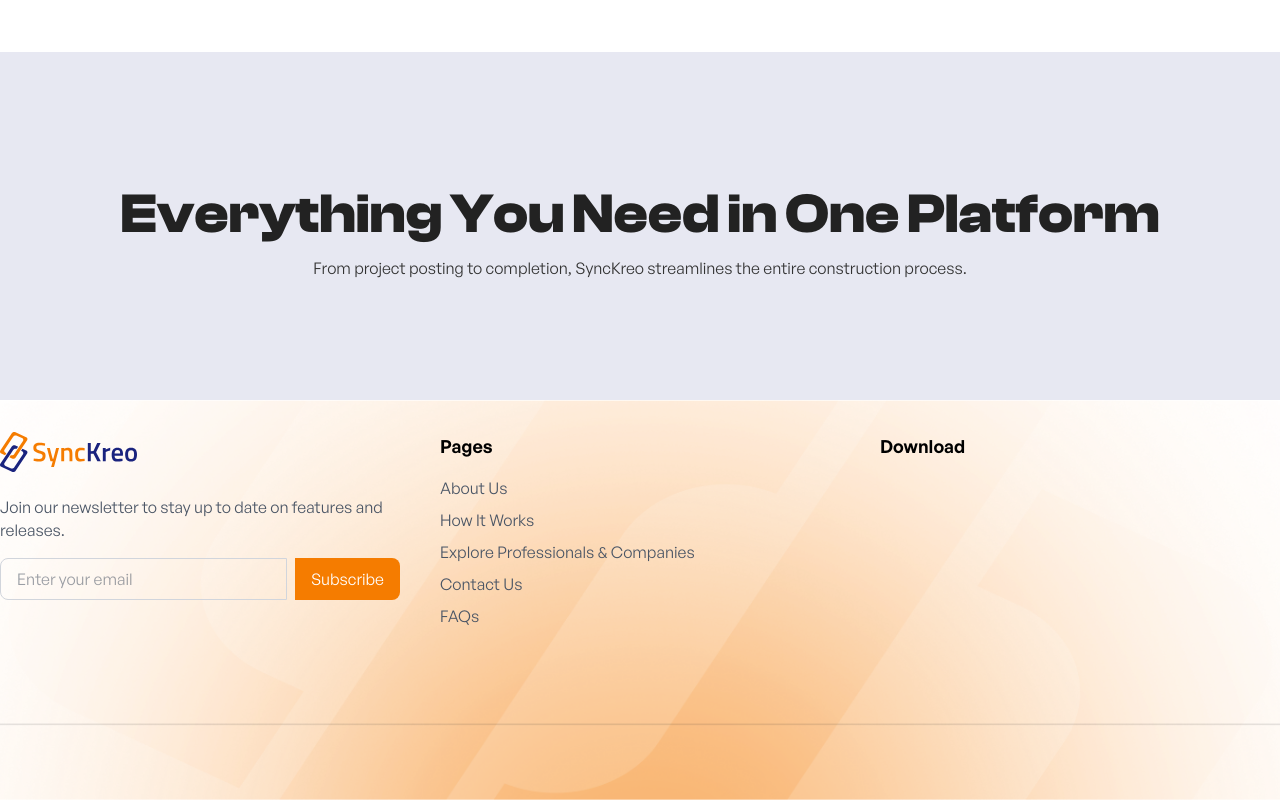
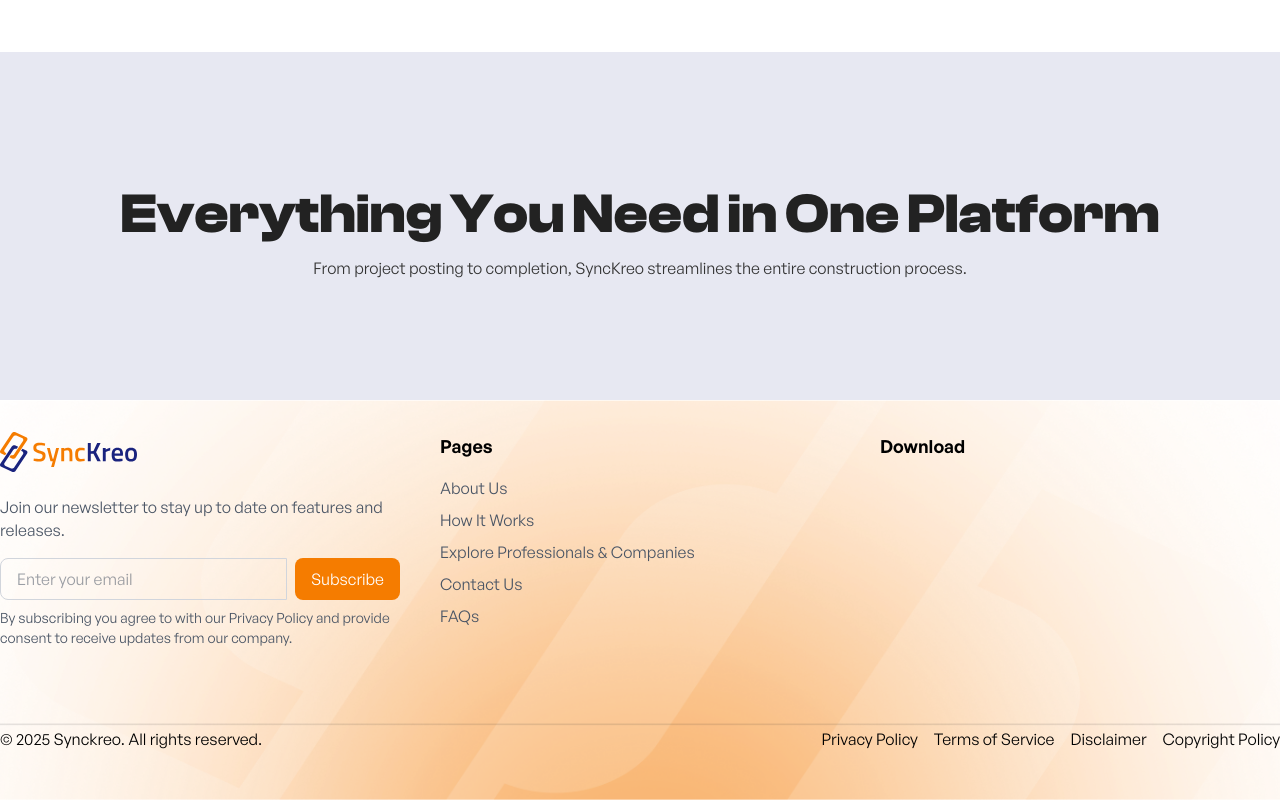
Before and after one commit to synckreo/synckreo-frontend, a React (Vite) app: page / in a window 1280 px wide. Shown: the part 748-1548 px from the top of the page. Built offline with nearby package versions, Linux system fonts and the light colour scheme.

Commit message:
Added Footer Links

```diff
--- a/src/components/layouts/footer/Footer.jsx
+++ b/src/components/layouts/footer/Footer.jsx
@@ -32,11 +32,15 @@ export const Footer = () => {
             />
             <button
               type="submit"
-              className="bg-primary text-white rounded-r-lg px-4 py-2 hover:bg-primary-dark transition-colors"
+              className="bg-primary text-white rounded-lg px-4 py-2 hover:bg-primary-dark transition-colors"
             >
               Subscribe
             </button>
           </form>
+          <span className="text-sm text-gray-600 mt-2 block">
+            By subscribing you agree to with our Privacy Policy and
+            provide consent to receive updates from our company.
+          </span>
         </div>
         <div className="flex flex-col gap-2">
           <h3 className="text-lg font-semibold mb-2">Pages</h3>
@@ -75,6 +79,34 @@ export const Footer = () => {
           <h3 className="text-lg font-semibold mb-2">Download</h3>
         </div>
       </div>
+      <div className="mt-8 pt-4 container mx-auto">
+        <p className="text-sm">
+          &copy; {new Date().getFullYear()} Synckreo. All rights
+          reserved.
+          <ul className="float-end flex space-x-4">
+            <li>
+              <a href="#" className="hover:underline">
+                Privacy Policy
+              </a>
+            </li>
+            <li>
+              <a href="#" className="hover:underline">
+                Terms of Service
+              </a>
+            </li>
+            <li>
+              <a href="#" className="hover:underline">
+                Disclaimer
+              </a>
+            </li>
+            <li>
+              <a href="#" className="hover:underline">
+                Copyright Policy
+              </a>
+            </li>
+          </ul>
+        </p>
+      </div>
     </footer>
   );
 };
```
